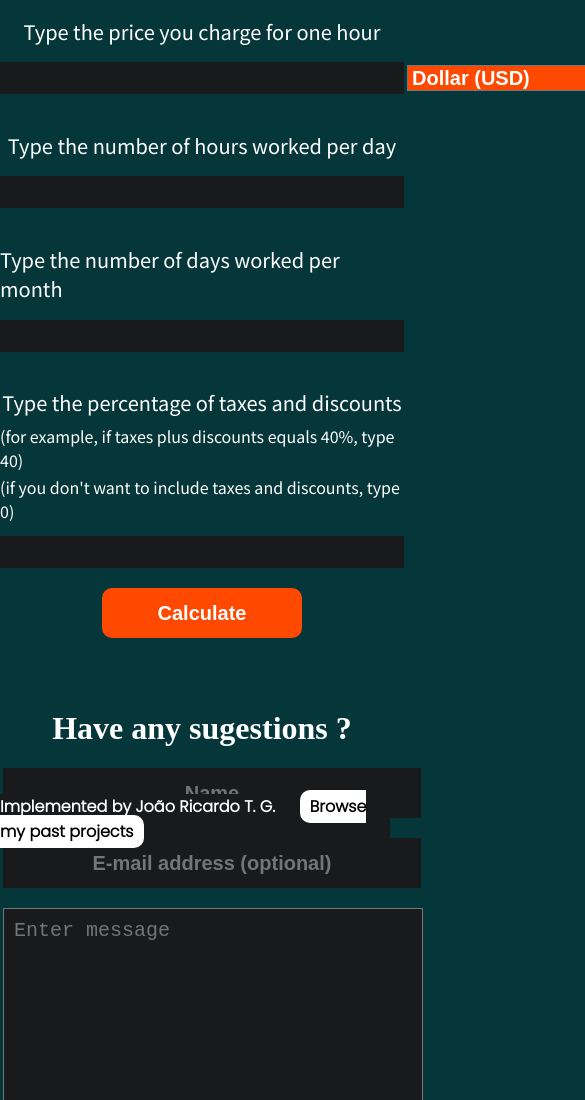
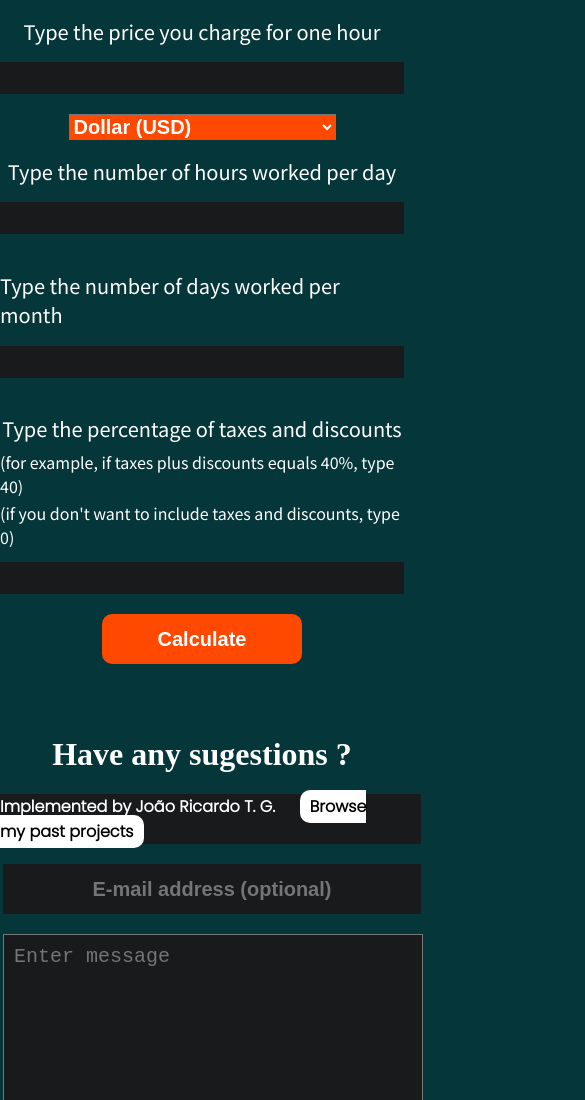
Before and after one commit to JoaoGadelha/freelancerIncomeCalculator, a plain HTML site: page index.html in a window 390 px wide. Shown: the top 1100 px of the page, 585 px wide, since content can reach past the window. Drawn offline with Linux system fonts and the light colour scheme.

Commit message:
Add files via upload

```diff
--- a/index.css
+++ b/index.css
@@ -132,3 +132,18 @@ footer a:hover {
     color: white;
     font-size: 20px;
 }
+
+@media (max-width: 1000px){
+    .firstSelect, .secondSelect, .switchCurr {
+        font-weight: bold;
+        position: static;
+        display: block;
+        top: 65px;
+        font-size: 20px;
+        color: white;
+    }
+
+    .hidden {
+        display: none;
+    }
+}
```
